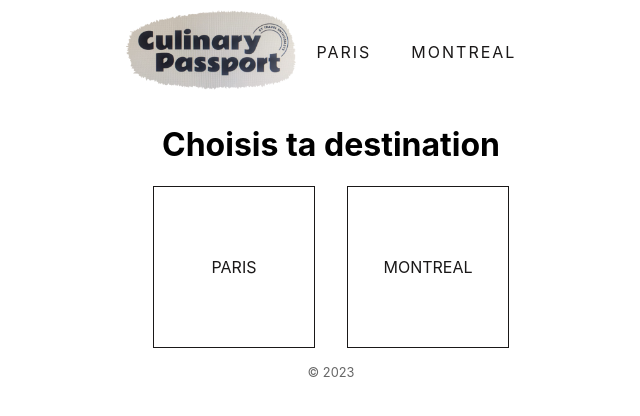
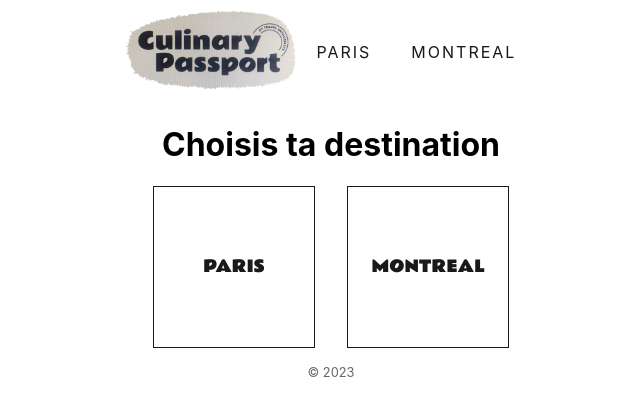
Before and after one commit to kimanhou/the-culinary-passport, a React (Create React App) app: page /#/ in a window 1280 px wide. Shown: the top 416 px of the page, without its empty margins (309-949 px from the left). Built offline with nearby package versions, Linux system fonts and the light colour scheme.

Commit message:
🎉 Add Rammetto font

```diff
--- /dev/null
+++ b/public/fonts.css
@@ -0,0 +1,5 @@
+@font-face {
+    font-family: Rammetto;
+    font-display: swap;
+    src: url("./fonts/RammettoOne-Regular.ttf") format("truetype");
+}
--- a/public/index.html
+++ b/public/index.html
@@ -11,6 +11,7 @@
       The Culinary Passport"
     />
     <link rel="apple-touch-icon" href="%PUBLIC_URL%/logo192.png" />
+    <link rel="stylesheet" href="%PUBLIC_URL%/fonts.css">
     <!--
       manifest.json provides metadata used when your web app is installed on a
       user's mobile device or desktop. See https://developers.google.com/web/fundamentals/web-app-manifest/
--- a/src/components/Home/Home.scss
+++ b/src/components/Home/Home.scss
@@ -9,6 +9,7 @@
             align-items: center;
             border: solid 1px var(--fg);
             cursor: pointer;
+            font-family: Rammetto;
         }
     }
 }
```
Also changed, not shown: public/fonts/RammettoOne-Regular.ttf (added).
